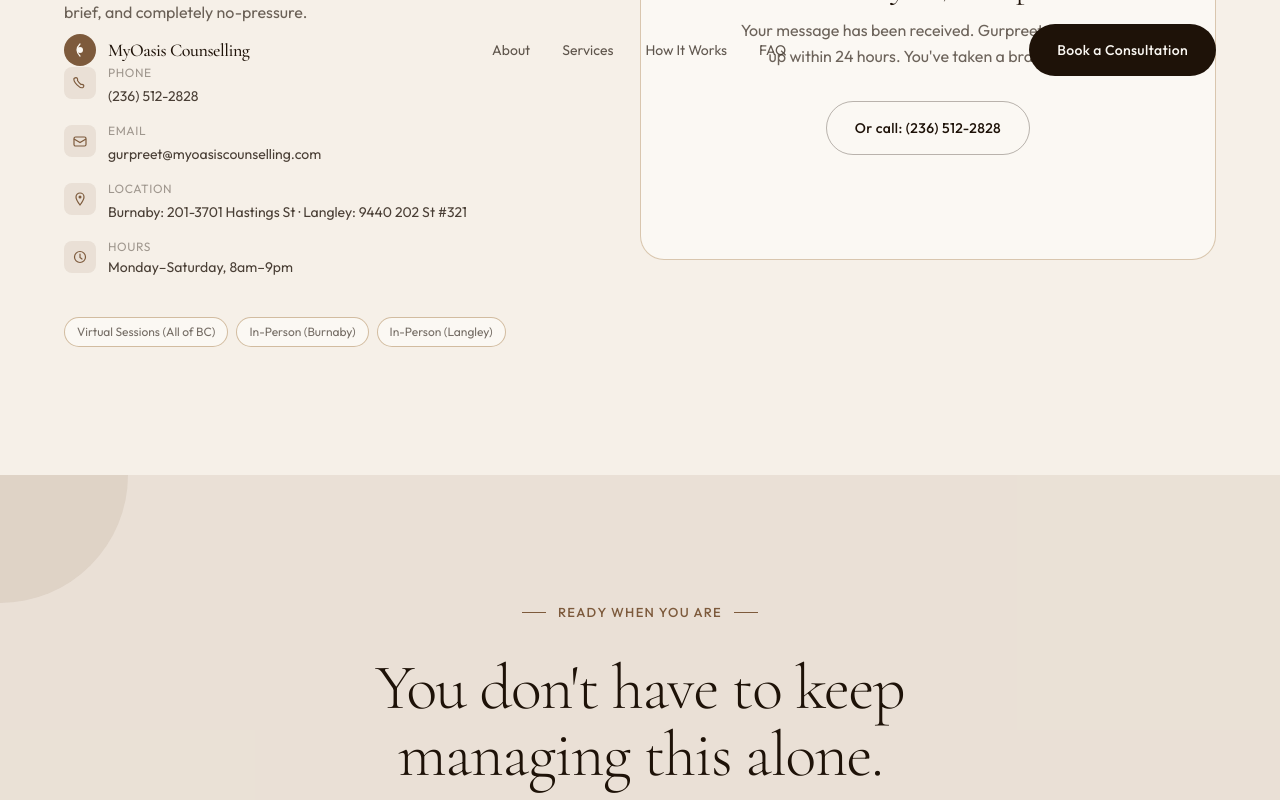
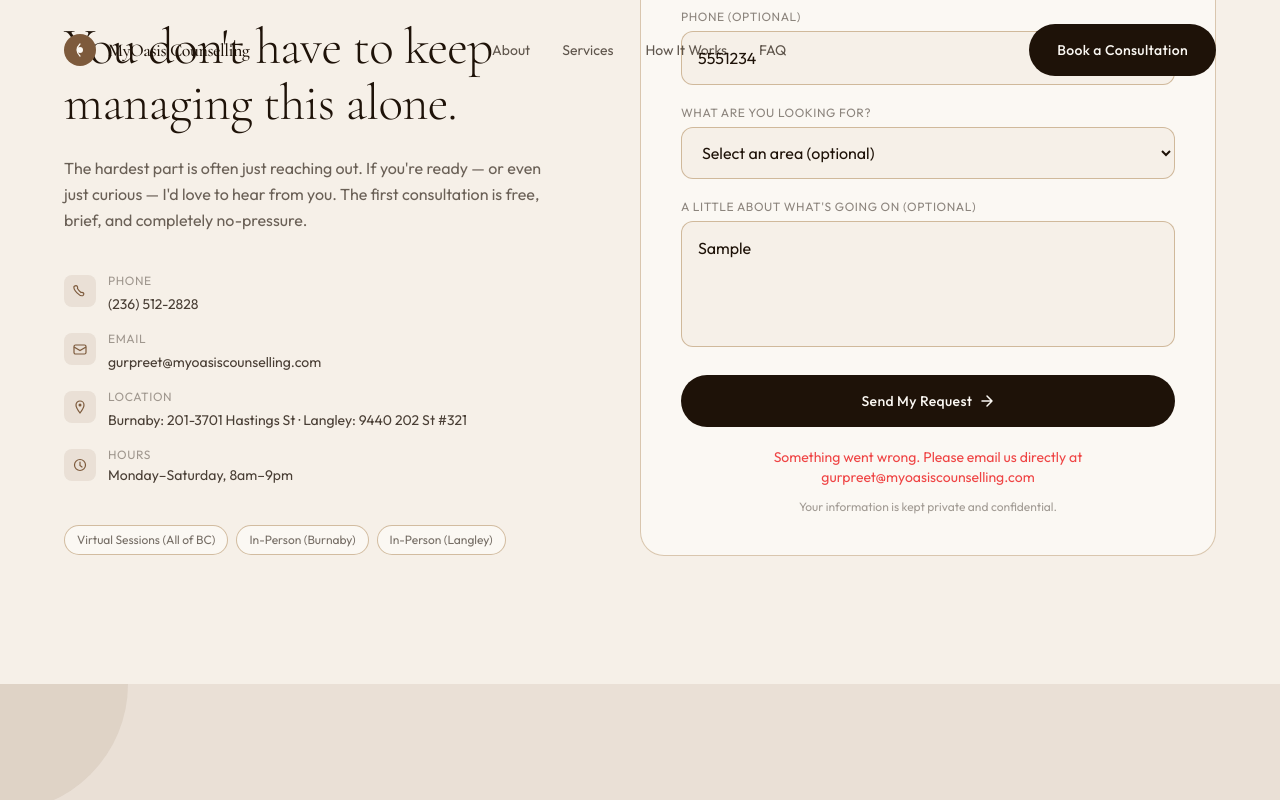
Before and after one commit to Gurinder321/myoasiscentre.com, a Next.js app: page / in a window 1280 px wide. Both pictures are taken after typing "Sample", "name@example.com", "5551234", "Sample" into the empty fields and a click on the button "Send My Request". Shown: the part 7891-8691 px from the top of the page. Built offline with nearby package versions, Linux system fonts and the light colour scheme.

Commit message:
Wire contact form to Formspree

```diff
--- a/components/Contact.tsx
+++ b/components/Contact.tsx
@@ -3,8 +3,15 @@
 import { useState } from "react";
 import FadeUp from "./FadeUp";
 
+// 1. Go to https://formspree.io and create a free account
+// 2. Create a new form pointed at gurpreet@myoasiscounselling.com
+// 3. Replace YOUR_FORM_ID below with your actual Formspree form ID
+const FORMSPREE_ID = "YOUR_FORM_ID";
+
 export default function Contact() {
   const [submitted, setSubmitted] = useState(false);
+  const [loading, setLoading] = useState(false);
+  const [error, setError] = useState("");
   const [form, setForm] = useState({
     name: "",
     email: "",
@@ -13,10 +20,28 @@ export default function Contact() {
     message: "",
   });
 
-  const handleSubmit = (e: React.FormEvent) => {
+  const handleSubmit = async (e: React.FormEvent) => {
     e.preventDefault();
-    // In production: send to Formspree, EmailJS, or your backend
-    setSubmitted(true);
+    setLoading(true);
+    setError("");
+
+    try {
+      const res = await fetch(`https://formspree.io/f/${FORMSPREE_ID}`, {
+        method: "POST",
+        headers: { "Content-Type": "application/json", Accept: "application/json" },
+        body: JSON.stringify(form),
+      });
+
+      if (res.ok) {
+        setSubmitted(true);
+      } else {
+        setError("Something went wrong. Please email us directly at gurpreet@myoasiscounselling.com");
+      }
+    } catch {
+      setError("Something went wrong. Please email us directly at gurpreet@myoasiscounselling.com");
+    } finally {
+      setLoading(false);
+    }
   };
 
   const handleChange = (e: React.ChangeEvent<HTMLInputElement | HTMLSelectElement | HTMLTextAreaElement>) => {
@@ -222,12 +247,18 @@ export default function Contact() {
                       />
                     </div>
 
-                    <button type="submit" className="btn-primary justify-center mt-2">
-                      Send My Request
-                      <svg width="14" height="14" viewBox="0 0 14 14" fill="none">
-                        <path d="M2 7H12M7 2L12 7L7 12" stroke="currentColor" strokeWidth="1.5" strokeLinecap="round" strokeLinejoin="round"/>
-                      </svg>
+                    <button type="submit" disabled={loading} className="btn-primary justify-center mt-2 disabled:opacity-60 disabled:cursor-not-allowed">
+                      {loading ? "Sending…" : "Send My Request"}
+                      {!loading && (
+                        <svg width="14" height="14" viewBox="0 0 14 14" fill="none">
+                          <path d="M2 7H12M7 2L12 7L7 12" stroke="currentColor" strokeWidth="1.5" strokeLinecap="round" strokeLinejoin="round"/>
+                        </svg>
+                      )}
                     </button>
+
+                    {error && (
+                      <p className="font-outfit text-sm text-center text-red-500">{error}</p>
+                    )}
 
                     <p className="font-outfit text-xs text-center text-forest/40 -mt-2">
                       Your information is kept private and confidential.
```
